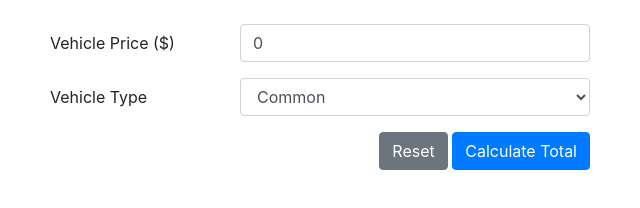
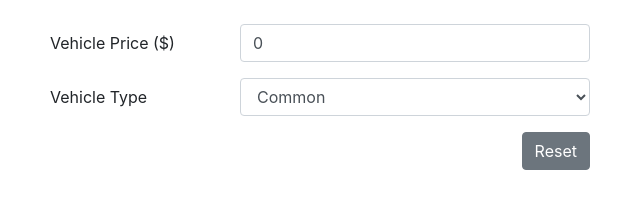
Before and after one commit to isuvo/ProgiVehicleBiddingApp, a plain HTML site: page VehicleBidding/wwwroot/index.html in a window 1280 px wide. Shown: the whole page, without its empty margins (35-675 px from the left). Drawn offline with nearby package versions, Linux system fonts and the light colour scheme.

Commit message:
Disable calculate button

```diff
--- a/VehicleBidding/wwwroot/index.html
+++ b/VehicleBidding/wwwroot/index.html
@@ -30,7 +30,7 @@
                 <div class="col-sm-8 offset-sm-4">
                     <div class="text-right">
                         <button class="btn btn-secondary" @click="resetForm">Reset</button>
-                        <button class="btn btn-primary" @click="calculateTotal">Calculate Total</button>
+                        <!--<button class="btn btn-primary" @click="calculateTotal">Calculate Total</button>-->
                     </div>
                 </div>
             </div>
```
